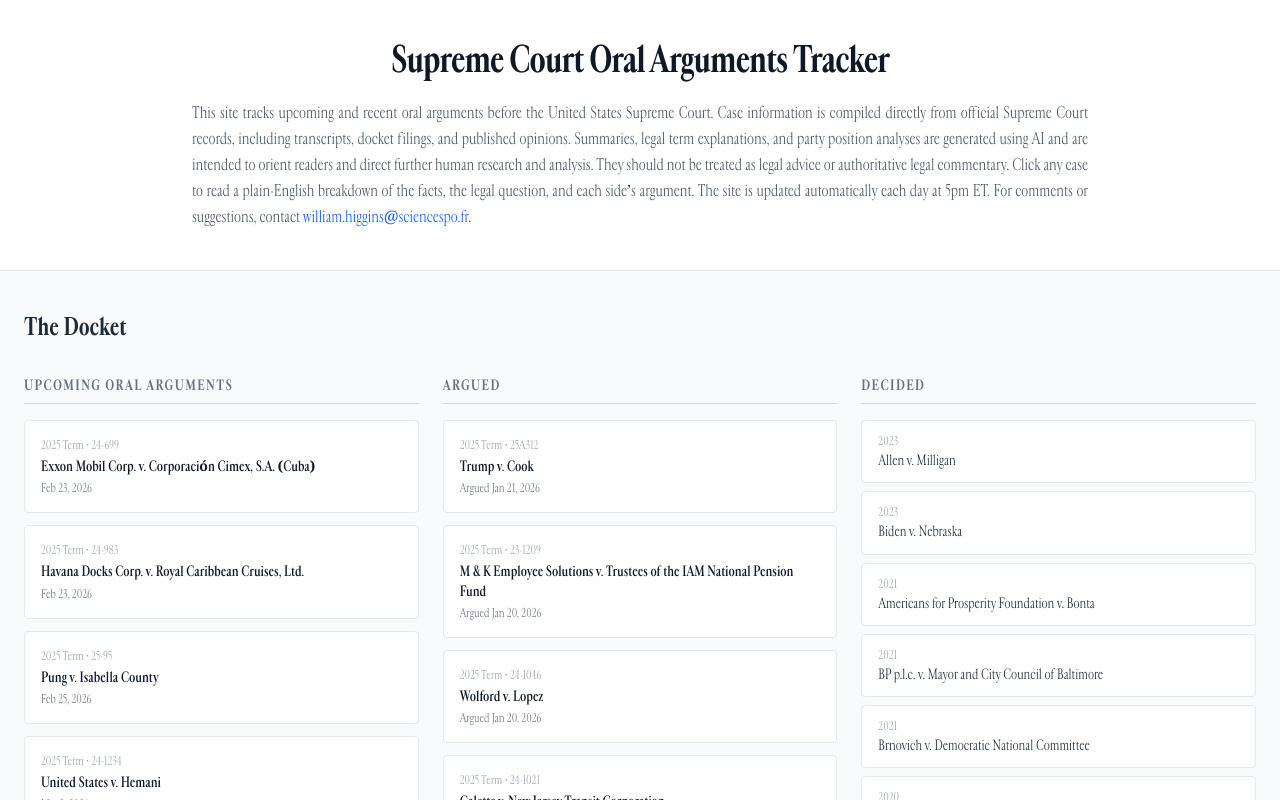
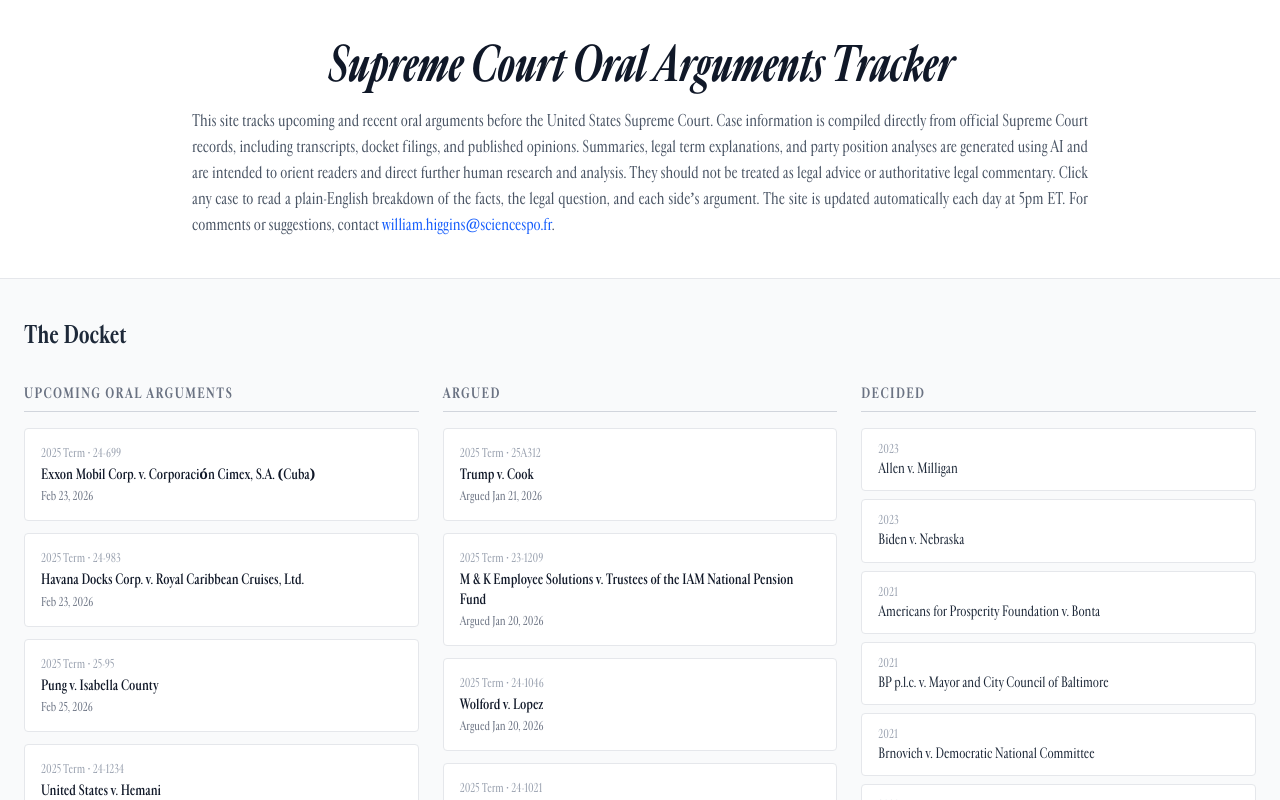
Before and after one commit to williamhiggins-star/supreme-court-wiki, a Next.js app: page / in a window 1280 px wide. Shown: the top 800 px of the page. Built offline with nearby package versions, Linux system fonts and the light colour scheme.

Commit message:
Use Cardinal Fruit Medium as default weight; make site title italic and larger
- body font-weight: 500 (Medium) site-wide
- h1 title: text-5xl italic (was text-4xl non-italic)

Co-Authored-By: Claude Sonnet 4.6 <noreply@anthropic.com>

```diff
--- a/src/app/globals.css
+++ b/src/app/globals.css
@@ -73,4 +73,5 @@ body {
   background: var(--background);
   color: var(--foreground);
   font-family: "Cardinal Fruit", Georgia, serif;
+  font-weight: 500;
 }
--- a/src/app/page.tsx
+++ b/src/app/page.tsx
@@ -94,7 +94,7 @@ export default function HomePage() {
   return (
     <main className="min-h-screen bg-gray-50">
       <header className="bg-white border-b border-gray-200 py-10 px-6">
-        <h1 className="max-w-2xl mx-auto text-4xl font-bold text-gray-900 tracking-tight text-center">
+        <h1 className="max-w-2xl mx-auto text-5xl font-bold italic text-gray-900 tracking-tight text-center">
           Supreme Court Oral Arguments Tracker
         </h1>
         <p className="max-w-4xl mx-auto mt-5 text-base text-gray-600 leading-relaxed text-justify">
```
